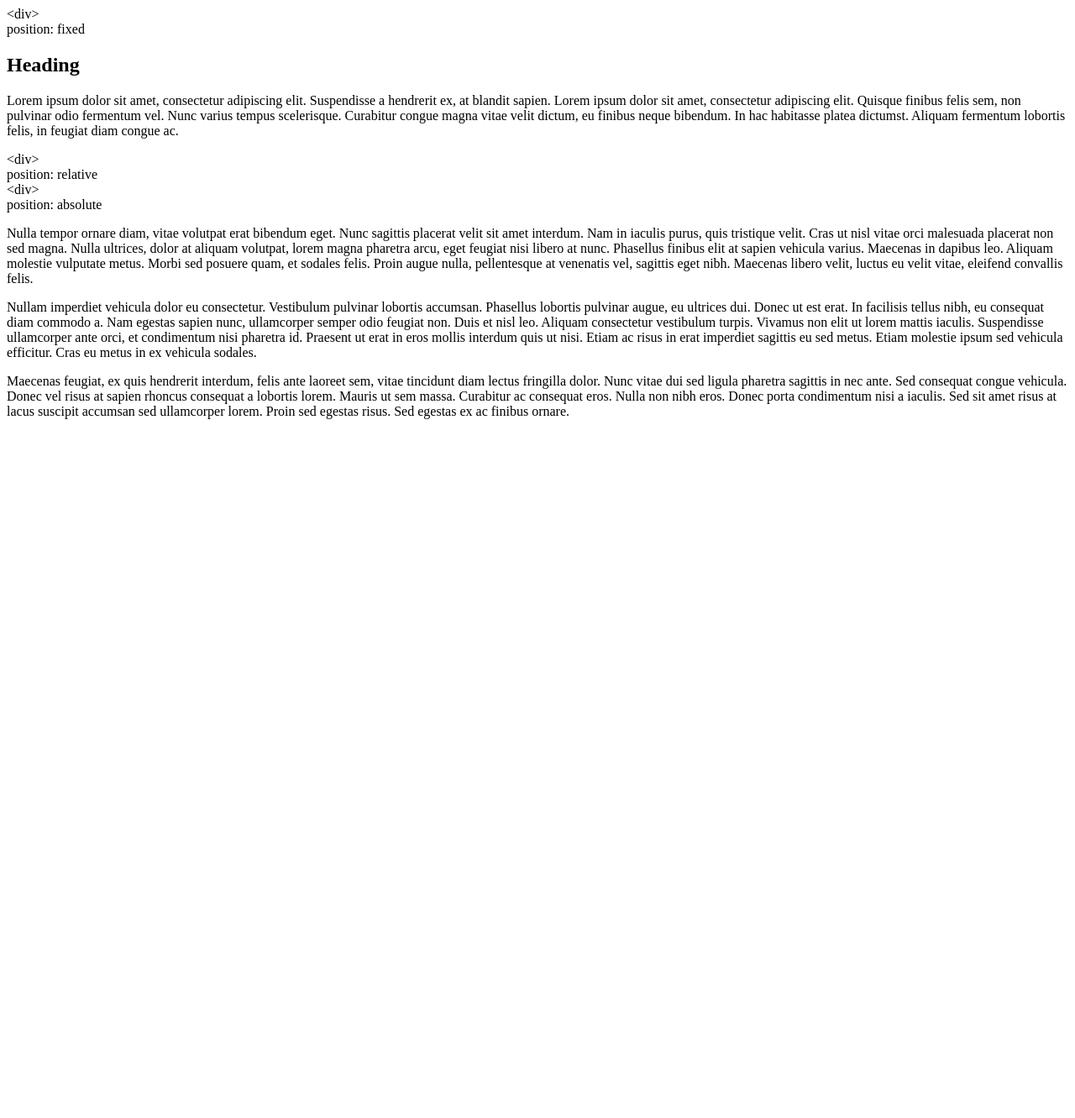
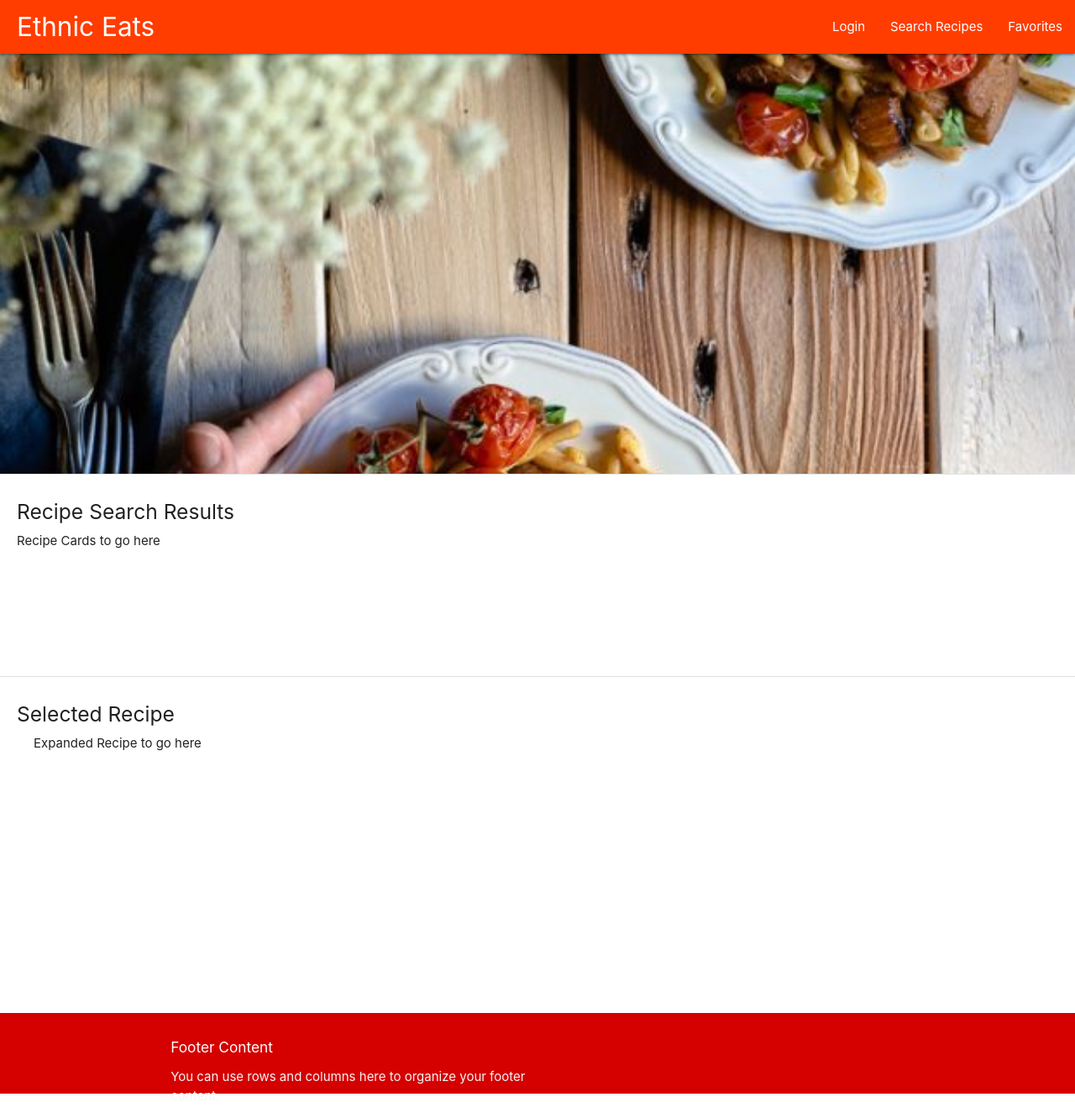
Before and after one commit to thaip-coder/Ethnic-Eats, a plain HTML site: page index.html in a window 1280 px wide. Shown: the whole page at 84% size. Before the commit the page ends 800 px from the top, so only its background shows below. Drawn offline with nearby package versions, Linux system fonts and the light colour scheme.

Commit message:
html skeleton

```diff
--- /dev/null
+++ b/assets/css/style.css
@@ -0,0 +1,21 @@
+.nav-wrapper {
+    padding-left: 20px;
+  }
+
+  #search-results{
+    height:30vh;
+    padding-left: 20px;
+  }
+
+  #selected-recipe{
+    height:50vh;
+    padding-left: 20px;
+  }
+
+  #navbar{
+    height:8vh;
+  }
+
+  #footer{
+    height:12vh;
+  }
--- /dev/null
+++ b/assets/javascript/app.js
@@ -0,0 +1,49 @@
+
+
+
+
+  // Your web app's Firebase configuration
+  var firebaseConfig = {
+    apiKey: "AIzaSyBn1WGH0cVXPIH1yZkZePM1aQ6gm5QnzJA",
+    authDomain: "ethnic-eats-13032.firebaseapp.com",
+    databaseURL: "https://ethnic-eats-13032.firebaseio.com",
+    projectId: "ethnic-eats-13032",
+    storageBucket: "ethnic-eats-13032.appspot.com",
+    messagingSenderId: "256978426670",
+    appId: "1:256978426670:web:37329348150d7a63"
+  };
+  // Initialize Firebase
+  firebase.initializeApp(firebaseConfig);
+
+
+
+M.AutoInit();
+
+
+document.addEventListener('DOMContentLoaded', function() {
+    var elems = document.querySelectorAll('.sidenav');
+    var instances = M.Sidenav.init(elems, options);
+  });
+
+
+  $(document).ready(function(){
+    $('.parallax').parallax();
+  });
+
+  $("#login-form").hide();
+
+  $("#login-link").on("click", function(){
+    $("#login-form").show();
+  });
+
+  $("#btn-login").on("click", function(){
+      $("#login-form").hide();
+  });
+
+  $("#btn-signup").on("click", function(){
+    $("#login-form").hide();
+  });
+
+  $("#btn-logout").on("click", function(){
+    $("#login-form").hide();
+  });
--- a/index.html
+++ b/index.html
@@ -3,52 +3,124 @@
 
 <head>
   <meta charset="UTF-8">
-  <title>Positioning</title>
-  <link rel="stylesheet" type="text/css" href="positioning.css">
+  <title>Ethnic Eats</title>
+
+  <!-- Compiled and minified CSS for materialize library/framework -->
+  <link rel="stylesheet" href="https://cdnjs.cloudflare.com/ajax/libs/materialize/1.0.0/css/materialize.min.css">
+
+  <!-- Compiled and minified JavaScript for materialize library/framework-->
+  <script src="https://cdnjs.cloudflare.com/ajax/libs/materialize/1.0.0/js/materialize.min.js"></script>
+
+  <!-- Google Icon Library-->
+  <link href="https://fonts.googleapis.com/icon?family=Material+Icons" rel="stylesheet">
+  <link rel="stylesheet" type="text/css" href="./assets/css/style.css">
+  <script src="https://ajax.googleapis.com/ajax/libs/jquery/3.4.1/jquery.min.js"></script>
+
 </head>
 
 <body>
-  <!-- Fixed div -->
-  <div id="fixed">
-    &lt;div&gt;<br> position: fixed
+
+  <nav>
+    <div id="navbar" class="nav-wrapper deep-orange accent-3">
+      <a href="#" class="brand-logo">Ethnic Eats</a>
+      <a href="#" data-target="slide-out" class="sidenav-trigger"><i class="material-icons">menu</i></a>
+      <ul class="right hide-on-med-and-down">
+        <li><a id="login-link" href="#">Login</a></li>
+        <li><a href="#">Search Recipes</a></li>
+        <li><a href="#">Favorites</a></li>
+
+      </ul>
+    </div>
+  </nav>
+
+  <div  id="login-form" class="container">
+      <input type="email" id="email-input" placeholder="Email@email.com">
+      <input type="password" id="password-input" placeholder="Password">
+      <button id="btn-login" class="btn waves-effect waves-light" type="submit" name="action">Login</button>
+      <button id="btn-signup" class="btn waves-effect waves-light" type="submit" name="action">Sign Up</button>
+      <button id="btn-logout" class="btn waves-effect waves-light" type="submit" name="action">Log Out</button>
+    </div>
+
+
+
+  <ul id="slide-out" class="sidenav">
+    <li>
+      <div class="user-view">
+        <div class="background">
+          <img src="./assets/images/user-background.jpg" style="height:500px">
+        </div>
+        <a href="#user"><img class="circle" src="./assets/images/IMG_1604.jpg"></a>
+        <a href="#name"><span class="black-text name">John Doe</span></a>
+        <a href="#email"><span class="black-text email">jdandturk@gmail.com</span></a>
+      </div>
+    </li>
+    <li><a href="#!"><i class="material-icons">cloud</i>First Link With Icon</a></li>
+    <li><a href="#!">Login</a></li>
+    <li>
+      <div class="divider"></div>
+    </li>
+    <li><a class="subheader">Search Recipes</a></li>
+    <li><a class="waves-effect" href="#!">Favorites</a></li>
+  </ul>
+
+
+  <!-- <nav>
+        <div id="navbar" class="nav-wrapper deep-orange accent-3">
+          <a href="#" class="brand-logo">Ethnic Eats</a>
+          <a href="#" data-target="mobile-links" class="sidenav-trigger"><i class="material-icons">menu</i></a>
+          <ul class="right hide-on-med-and-down">
+            <li><a href="sass.html">Login</a></li>
+            <li><a href="badges.html">Search Recipes</a></li>
+            <li><a href="collapsible.html">Favorites</a></li>
+
+          </ul>
+        </div>
+      </nav>
+
+      <ul class="sidenav" id="mobile-links">
+        <li><a href="sass.html">Login</a></li>
+        <li><a href="badges.html">Search Recipes</a></li>
+        <li><a href="collapsible.html">Favorites</a></li>
+      </ul>-->
+
+  <div class="parallax-container">
+    <div class="parallax"><img src="./assets/images/user-background.jpg"></div>
   </div>
 
-  <!-- Wrapper -->
-  <div class="wrapper">
-    <!-- Content Section -->
-    <section id="content">
-      <!-- Heading 1: The Most Important Headline -->
-      <h1>Heading</h1>
+  <div class="divider"></div>
+  <div class="section" id="search-results">
+    <h5>Recipe Search Results</h5>
+    <div id="recipe-cards">Recipe Cards to go here</div>
+  </div>
+  <div class="divider"></div>
+  <div class="section" id="selected-recipe">
+    <h5>Selected Recipe</h5>
+    <div id="selected-recipe">Expanded Recipe to go here</div>
+  </div>
 
-      <!-- Some body copy -->
-      <p>Lorem ipsum dolor sit amet, consectetur adipiscing elit. Suspendisse a hendrerit ex, at blandit sapien. Lorem ipsum dolor sit amet, consectetur adipiscing elit. Quisque finibus felis sem, non pulvinar odio fermentum vel. Nunc varius tempus scelerisque.
-        Curabitur congue magna vitae velit dictum, eu finibus neque bibendum. In hac habitasse platea dictumst. Aliquam fermentum lobortis felis, in feugiat diam congue ac. </p>
 
-      <!-- relatively positioned div -->
-      <div id="relative">
-        &lt;div&gt;<br> position: relative
-
-        <!-- a div positioned absolutely in the relative div -->
-        <div id="absolute">
-          &lt;div&gt;<br> position: absolute
+  <footer id="footer" class="page-footer red accent-4">
+    <div class="container">
+      <div class="row">
+        <div class="col l6 s12 m12">
+          <h6 class="white-text">Footer Content</h6>
+          <p class="grey-text text-lighten-4">You can use rows and columns here to organize your footer content.</p>
         </div>
       </div>
+    </div>
+  </footer>
 
-      <!-- Continue body copy -->
-      <p>Nulla tempor ornare diam, vitae volutpat erat bibendum eget. Nunc sagittis placerat velit sit amet interdum. Nam in iaculis purus, quis tristique velit. Cras ut nisl vitae orci malesuada placerat non sed magna. Nulla ultrices, dolor at aliquam volutpat,
-        lorem magna pharetra arcu, eget feugiat nisi libero at nunc. Phasellus finibus elit at sapien vehicula varius. Maecenas in dapibus leo. Aliquam molestie vulputate metus. Morbi sed posuere quam, et sodales felis. Proin augue nulla, pellentesque
-        at venenatis vel, sagittis eget nibh. Maecenas libero velit, luctus eu velit vitae, eleifend convallis felis.</p>
 
-      <p>Nullam imperdiet vehicula dolor eu consectetur. Vestibulum pulvinar lobortis accumsan. Phasellus lobortis pulvinar augue, eu ultrices dui. Donec ut est erat. In facilisis tellus nibh, eu consequat diam commodo a. Nam egestas sapien nunc, ullamcorper
-        semper odio feugiat non. Duis et nisl leo. Aliquam consectetur vestibulum turpis. Vivamus non elit ut lorem mattis iaculis. Suspendisse ullamcorper ante orci, et condimentum nisi pharetra id. Praesent ut erat in eros mollis interdum quis ut nisi.
-        Etiam ac risus in erat imperdiet sagittis eu sed metus. Etiam molestie ipsum sed vehicula efficitur. Cras eu metus in ex vehicula sodales.</p>
 
-      <p>Maecenas feugiat, ex quis hendrerit interdum, felis ante laoreet sem, vitae tincidunt diam lectus fringilla dolor. Nunc vitae dui sed ligula pharetra sagittis in nec ante. Sed consequat congue vehicula. Donec vel risus at sapien rhoncus consequat
-        a lobortis lorem. Mauris ut sem massa. Curabitur ac consequat eros. Nulla non nibh eros. Donec porta condimentum nisi a iaculis. Sed sit amet risus at lacus suscipit accumsan sed ullamcorper lorem. Proin sed egestas risus. Sed egestas ex ac finibus
-        ornare.</p>
 
-    </section>
-  </div>
+
+
+
+
+  <script src="https://www.gstatic.com/firebasejs/6.3.0/firebase-app.js"></script>
+  <script src="assets/javascript/app.js"></script>
+
+
 </body>
 
 </html>
```
Also changed, not shown: assets/css/reset.css (added), assets/images/IMG_1604.jpg (added), assets/images/user-background.jpg (added).
